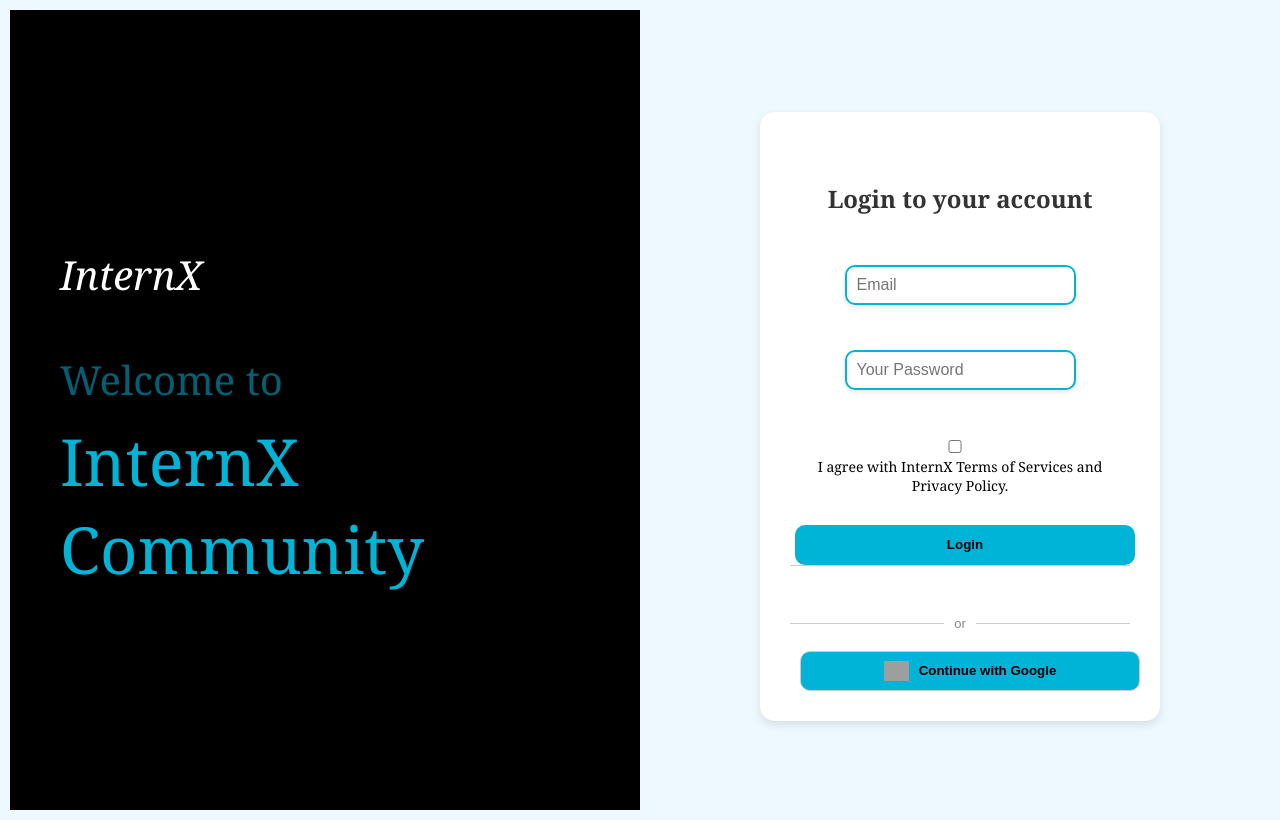
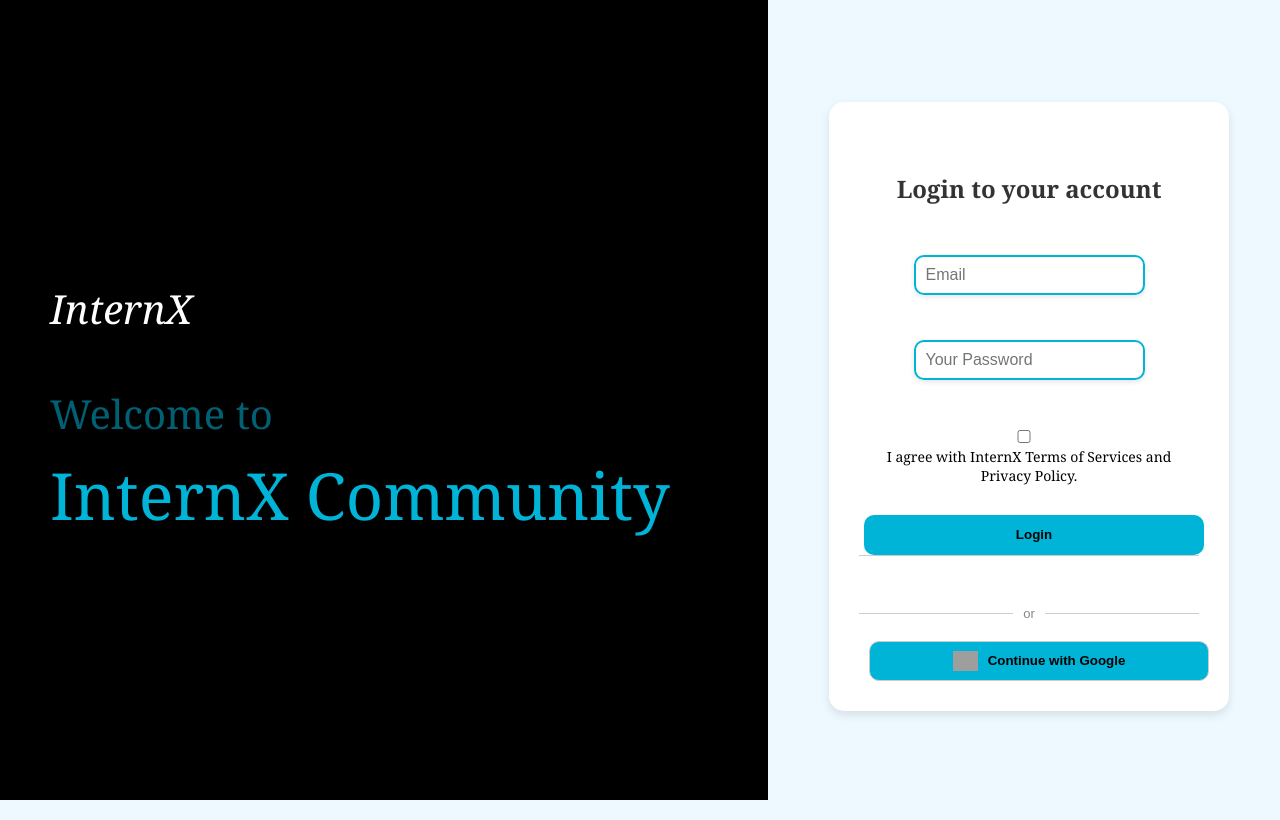
Before and after one commit to KushaRa/InternX_Front, a React (Create React App) app in the folder skillsync/: page /login in a window 1280 px wide. Built offline with nearby package versions, Linux system fonts and the light colour scheme; no server answers; grey boxes are pictures that could not be loaded.

Commit message:
fixed issues

```diff
--- a/skillsync/src/Pages/CreateAcc/CreateAcc.css
+++ b/skillsync/src/Pages/CreateAcc/CreateAcc.css
@@ -10,7 +10,6 @@
   width: 50%;
   height: 100vh;
   background-color: black;
-  padding-left: 50px;
   display: flex;
   flex-direction: column;
   justify-content: center;
--- a/skillsync/src/Pages/CreateAcc/CreateAcc.jsx
+++ b/skillsync/src/Pages/CreateAcc/CreateAcc.jsx
@@ -39,8 +39,8 @@ const Signup = () => {
        <ToastContainer />
        {/* ToastContainer component to display notifications */}
       <div className="flex-Container">
-        <div className="flex-box01" style={{width:"750px"}}>
-          <div className="logo">logo</div>
+        <div className="flex-box01" >
+
           </div>
         <div className="flex-box01">
           <div className="logo">InternX</div>
--- a/skillsync/src/Pages/logIn/LogIn.js
+++ b/skillsync/src/Pages/logIn/LogIn.js
@@ -39,8 +39,11 @@ export const LogIn = () => {
 
   return (
     <>
-      <div className="flex-container">
-        <div className="flex-box01">
+      <div
+        className="flex-container"
+        style={{ border: "none", padding: "0px" }}
+      >
+        <div className="flex-box01" style={{ width: "60%" }}>
           <div className="logo">InternX</div>
           <div className="welcome">Welcome to</div>
           <div className="internx">InternX Community</div>
@@ -51,7 +54,9 @@ export const LogIn = () => {
             <h5>Login to your account</h5>
             <div>
               <form onSubmit={handleLogin} className="input-box1">
-              <div className="place"> <input
+                <div className="place">
+                  {" "}
+                  <input
                     type="text"
                     placeholder="Email"
                     required
@@ -59,13 +64,15 @@ export const LogIn = () => {
                     onChange={(e) => setEmail(e.target.value)}
                   />
                 </div>
-                <div className="place"><input
+                <div className="place">
+                  <input
                     type="password"
                     placeholder="Your Password"
                     required
                     value={password}
                     onChange={(e) => setPassword(e.target.value)}
-                /></div>
+                  />
+                </div>
                 <div className="terms">
                   <label>
                     <input type="checkbox" />I agree with InternX Terms of
```
Lines whose indentation alone changed are shown as unchanged.
